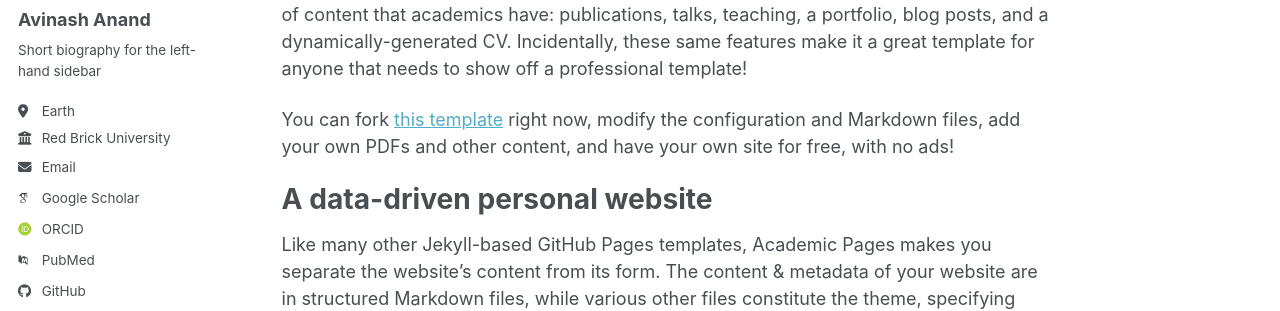
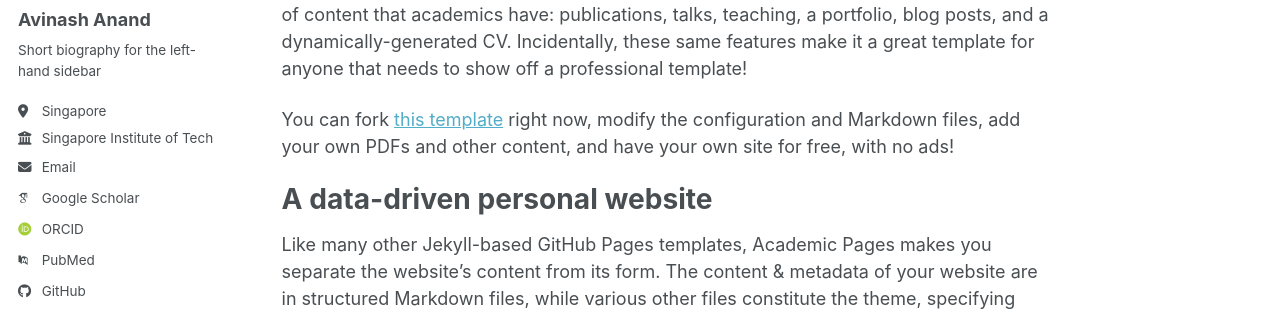
Before and after one commit to pratham40637/pratham40637.github.io, a Jekyll site: the page built from _pages/about.md, in a window 1280 px wide. Shown: the part 305-616 px from the top of the page. Built offline with Jekyll 4.4.1, drawn with Linux system fonts in a browser that asks for light colours; some web fonts are replaced; a script bundle is joined from its source files by our own code; library files that are not in the unit come from our copies.

Commit message:
Update _config.yml

```diff
--- a/_config.yml
+++ b/_config.yml
@@ -27,10 +27,10 @@ author:
   name             : "Avinash Anand"
   pronouns         : # example: "she/her"
   bio              : "Short biography for the left-hand sidebar"
-  location         : "Earth"
-  employer         : "Red Brick University"
+  location         : "Singapore"
+  employer         : "Singapore Institute of Technology"
   uri              : # URL
-  email            : "none@example.org"
+  email            : "avinasha@iiitd.ac.in"
 
   # Academic websites
   academia         : # URL
```
